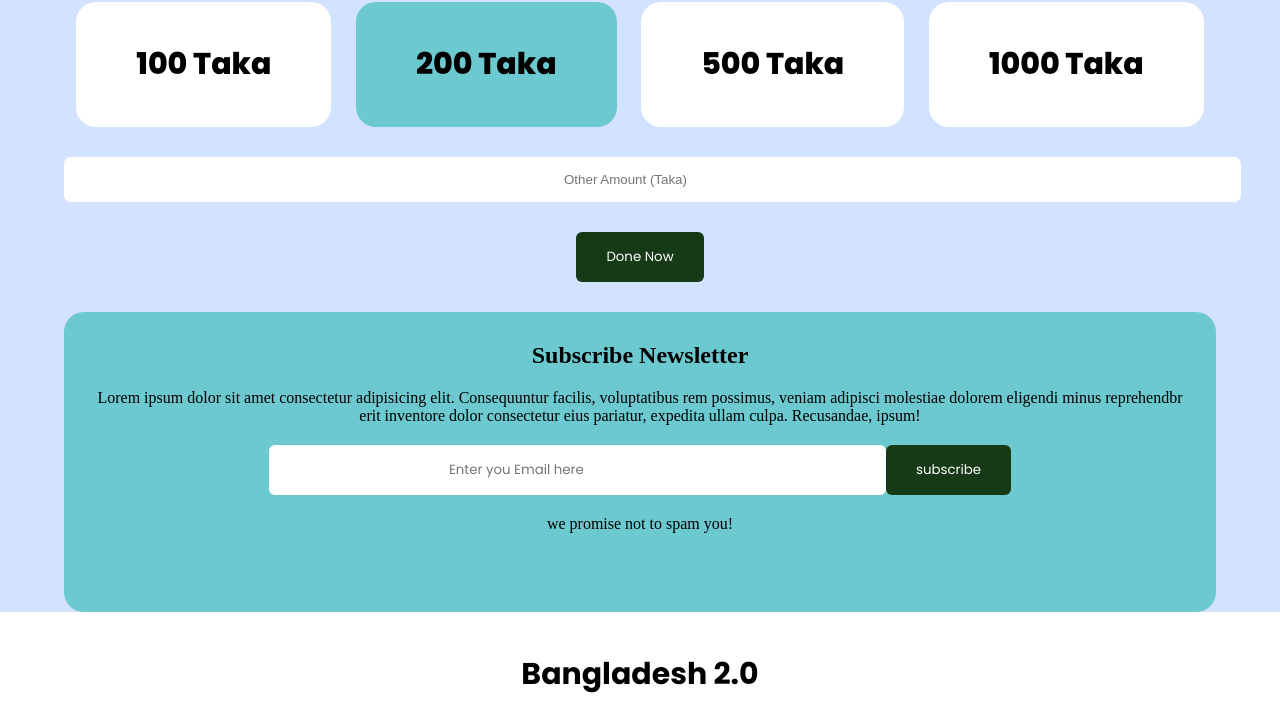
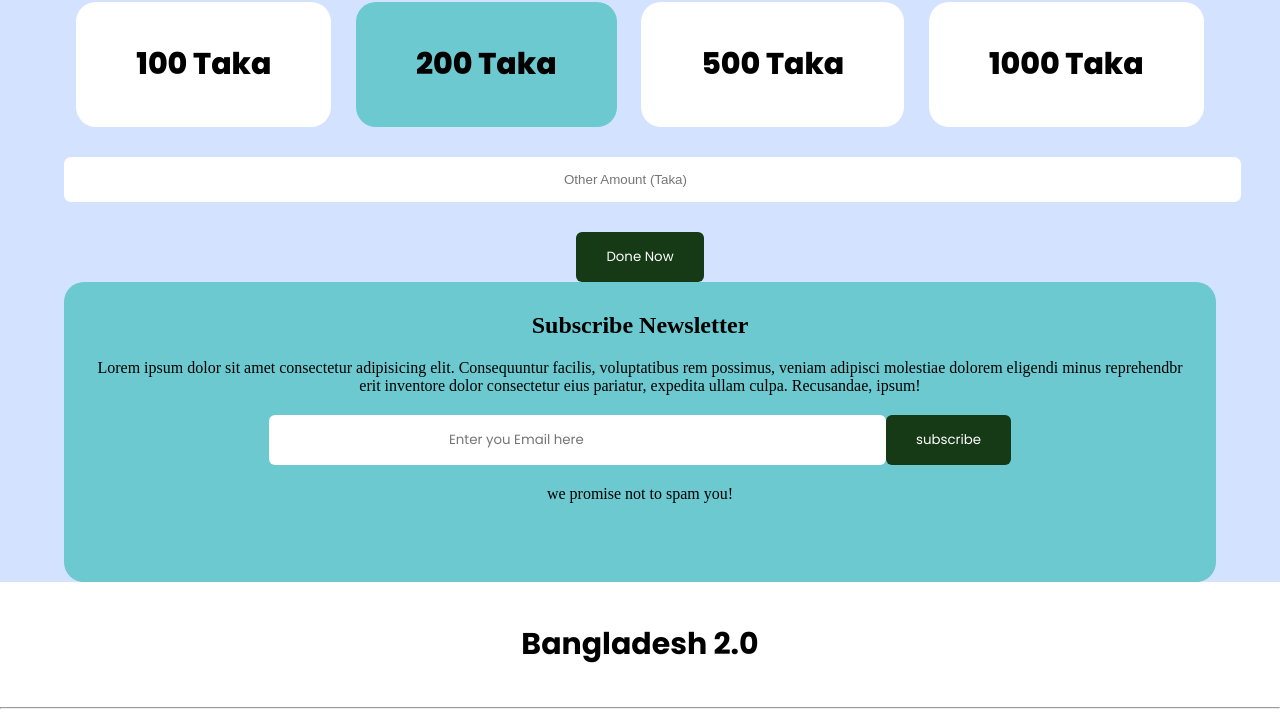
Before and after one commit to Tajuddin80/1st_Assignment, a plain HTML site: page index.html in a window 1280 px wide. Shown: the part 3031-3748 px from the top of the page. Drawn offline with Linux system fonts and the light colour scheme.

Commit message:
removed unwanted  gap

```diff
--- a/index.html
+++ b/index.html
@@ -288,7 +288,7 @@
         <button class="done btn_news">Done Now</button>
       </section>
 
-      <div class="gap"></div>
+
 
       <footer>
         <div class="sub_section">
```
